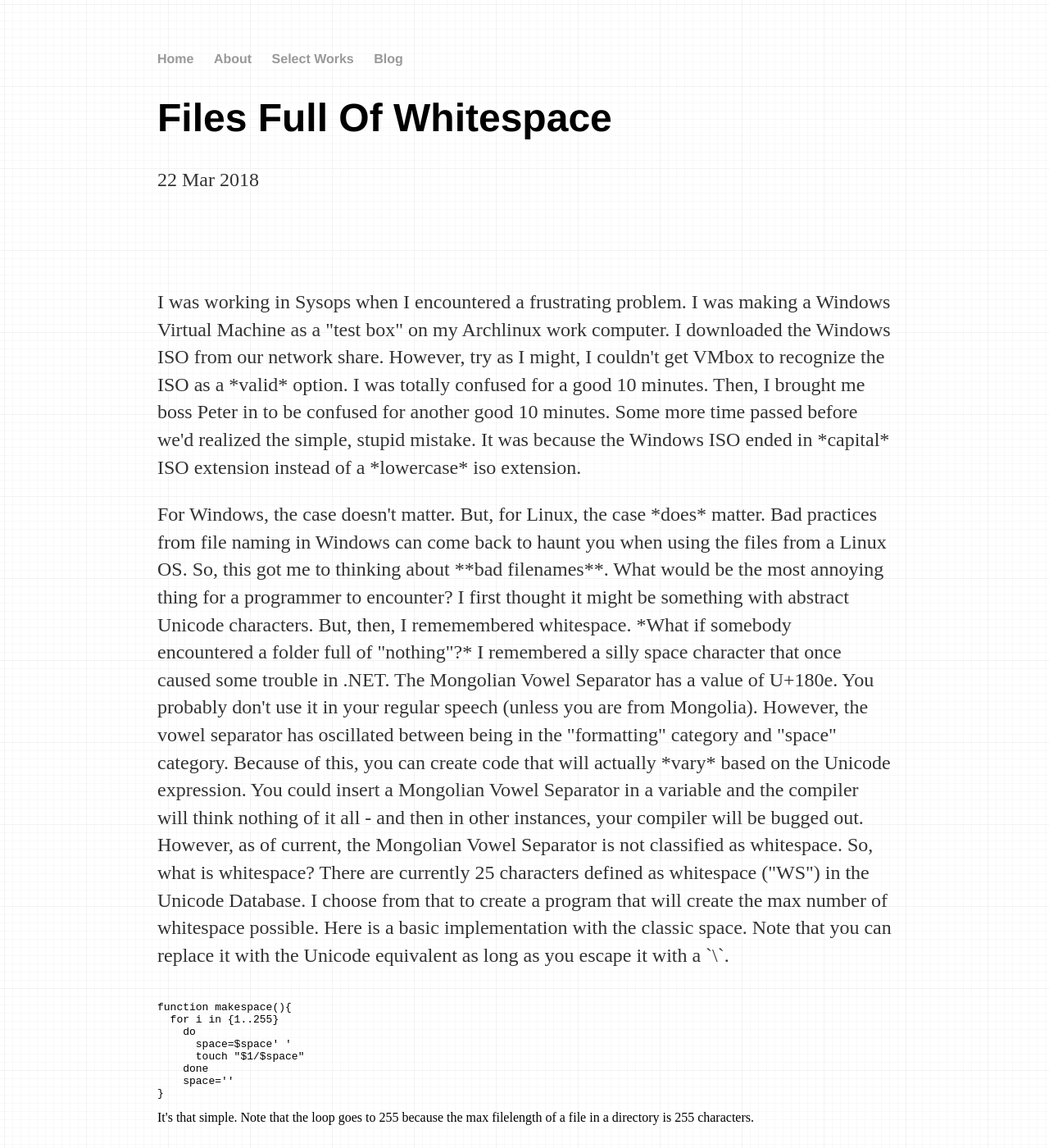
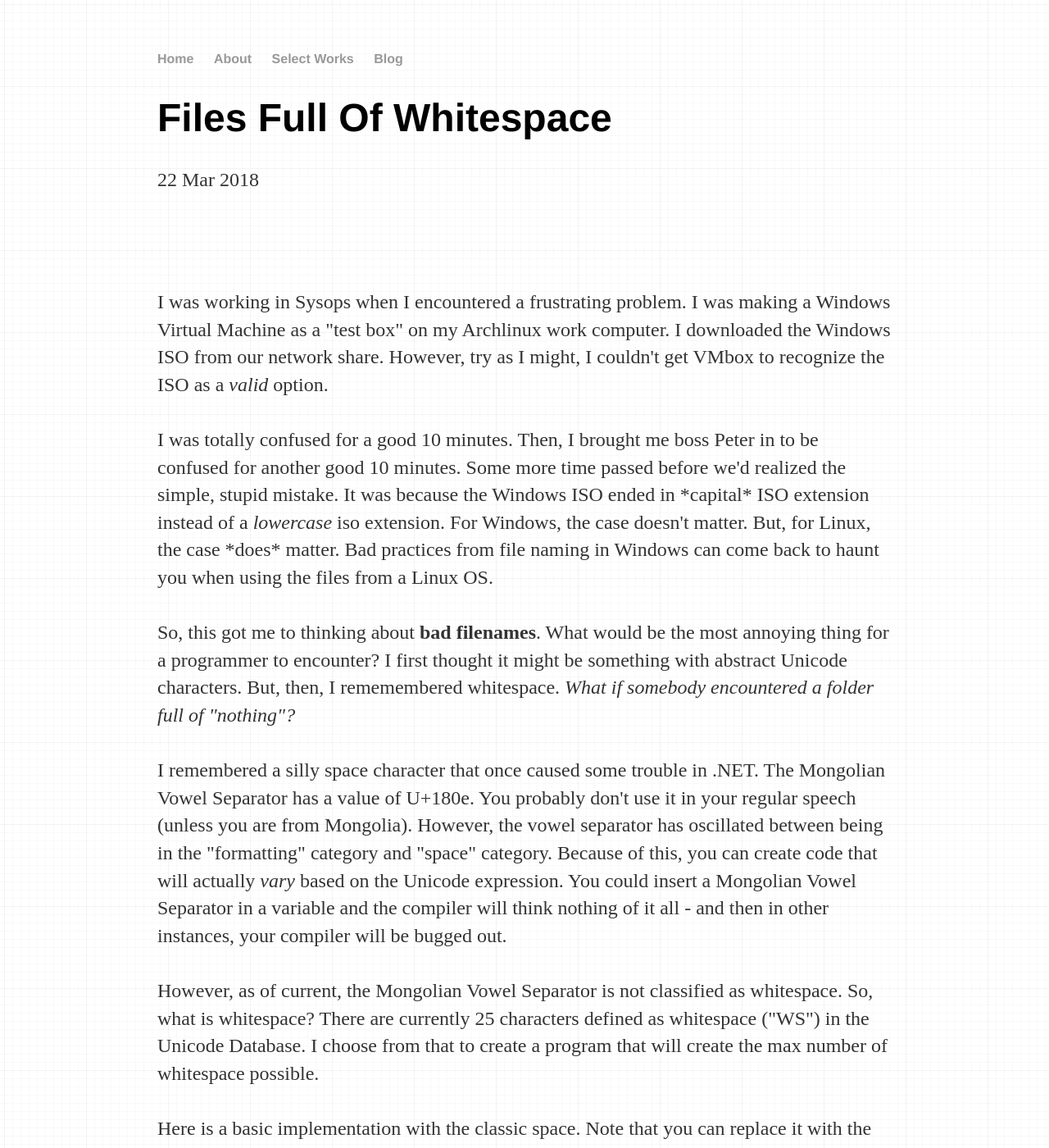
Before and after one commit to In-Verse/in-verse.github.io, a Jekyll site: the page built from _posts/2018-03-22-spacemaker.md, in a window 1280 px wide and 1400 px high. Shown: the whole window at 82% size. Built offline with Jekyll 4.4.1, drawn with Linux system fonts in a browser that asks for light colours; some of the changed text lies outside the part shown.

Commit message:
Fixed typesetting

```diff
--- a/_posts/2018-03-22-spacemaker.md
+++ b/_posts/2018-03-22-spacemaker.md
@@ -6,19 +6,25 @@ date: 2018-03-22
 <br>
 <br>
 <p>
-I was working in Sysops when I encountered a frustrating problem. I was making a Windows Virtual Machine as a "test box" on my Archlinux work computer. I downloaded the Windows ISO from our network share. However, try as I might, I couldn't get VMbox to recognize the ISO as a *valid* option.
-
-I was totally confused for a good 10 minutes. Then, I brought me boss Peter in to be confused for another good 10 minutes. Some more time passed before we'd realized the simple, stupid mistake. It was because the Windows ISO ended in *capital* ISO extension instead of a *lowercase* iso extension.
-<p>For Windows, the case doesn't matter. But, for Linux, the case *does* matter. Bad practices from file naming in Windows can come back to haunt you when using the files from a Linux OS.
-
-So, this got me to thinking about **bad filenames**. What would be the most annoying thing for a programmer to encounter? I first thought it might be something with abstract Unicode characters. But, then, I rememembered whitespace. *What if somebody encountered a folder full of "nothing"?*
-
-I remembered a silly space character that once caused some trouble in .NET. The Mongolian Vowel Separator has a value of U+180e. You probably don't use it in your regular speech (unless you are from Mongolia). However, the vowel separator has oscillated between being in the "formatting" category and "space" category. Because of this, you can create code that will actually *vary* based on the Unicode expression. You could insert a Mongolian Vowel Separator in a variable and the compiler will think nothing of it all - and then in other instances, your compiler will be bugged out.
-
+I was working in Sysops when I encountered a frustrating problem. I was making a Windows Virtual Machine as a "test box" on my Archlinux work computer. I downloaded the Windows ISO from our network share. However, try as I might, I couldn't get VMbox to recognize the ISO as a <em>valid</em> option.
+<br>
+<br>
+I was totally confused for a good 10 minutes. Then, I brought me boss Peter in to be confused for another good 10 minutes. Some more time passed before we'd realized the simple, stupid mistake. It was because the Windows ISO ended in *capital* ISO extension instead of a <em>lowercase</em> iso extension. For Windows, the case doesn't matter. But, for Linux, the case *does* matter. Bad practices from file naming in Windows can come back to haunt you when using the files from a Linux OS.
+<br>
+<br>
+So, this got me to thinking about <b>bad filenames</b>. What would be the most annoying thing for a programmer to encounter? I first thought it might be something with abstract Unicode characters. But, then, I rememembered whitespace. <em>What if somebody encountered a folder full of "nothing"?</em>
+<br>
+<br>
+I remembered a silly space character that once caused some trouble in .NET. The Mongolian Vowel Separator has a value of U+180e. You probably don't use it in your regular speech (unless you are from Mongolia). However, the vowel separator has oscillated between being in the "formatting" category and "space" category. Because of this, you can create code that will actually <em>vary</em> based on the Unicode expression. You could insert a Mongolian Vowel Separator in a variable and the compiler will think nothing of it all - and then in other instances, your compiler will be bugged out.
+<br>
+<br>
 However, as of current, the Mongolian Vowel Separator is not classified as whitespace. So, what is whitespace? There are currently 25 characters defined as whitespace ("WS") in the Unicode Database. I choose from that to create a program that will create the max number of whitespace possible.
-
+<br>
+<br>
 Here is a basic implementation with the classic space. Note that you can replace it with the Unicode equivalent as long as you escape it with a `\`.
-
+</p>
+<br>
+<br>
 <pre class="prettyprint"><code class="language-no-highlight">
 function makespace(){
   for i in {1..255}
@@ -28,21 +34,30 @@ function makespace(){
     done
     space=''
 }</code></pre>
-
+<br>
+<br>
 It's that simple.
-
+<br>
+<br>
 Note that the loop goes to 255 because the max filelength of a file in a directory is 255 characters.
-
+<br>
+<br><br>
 <h4>More Fun With SpaceMaker</h4>
-
+<br>
+<p>
 The program can write spaces to one directory. But, you can extend it to write to all possible directories if you look for `find`able directories. Put the result in a list that the program can while loop over. Now, you can write to directories on the server that you have permission to.
-
+</p>
+<br>
+<br>
 <pre class="prettyprint"><code class="language-no-highlight">
 find /home/ -type d \( -perm -o+w \) 2>/dev/null > ~/list.txt
 </code></pre>
-
+<br>
+<br>
+<p>
 Create a distinct timestamp for each file. Note that you need to check month, day, hour, and minute values if its less than 10 because you need to append a 0; it's just how the command `touch` takes timestamps.
-
+</p>
+<br>
 <pre class="prettyprint"><code class="language-no-highlight">
 function timestamp(){
   stamp=''
@@ -53,25 +68,27 @@ function timestamp(){
   ...
 }
 </code></pre>
-
+<br>
+<br>
+<p>
 Make variable size of each file made of space with `fortune`. Why? Because directing the output of fortune in a file will mean that it will be harder for users to delete files based on a fixed-or-empty size value.
-
+<br>
+<br>
 The biggest `fortune` size would be from a Iain M. Banks quote that outputs a file of size 2435. And the smallest would be "Chess tonight.", which outputs a size of 15. This is a huge range.
-
+<br>
+<br>
 Make a cronjob so that your program will relentlessly create spaces on a schedule.
-
+</p>
 <pre class="prettyprint"><code class="language-no-highlight">
 0 1 * * * /home/username/SpaceMaker.sh
 </code></pre>
 
-<h4>Why Would You Ever Need Files Full of Space?</h4>
-
+<h4>Why would you ever need files full of just whitespace?</h4>
+<p>
 I'll be honest, creating directories of whitespace is not practical. However, it's great to imagine. Having files full of whitespace means that you're going to start to be creative. If *all* the files are full of whitespace and you're looking for a secret/flag, what are you going to do? When you do a basic `ls`, the output will be, well, nothing. You can't rely on filenames. And, you don't want to `less` or `cat` through 255 files. This might force you to use regular expressions and `grep`.
-
 </p>
 
 <p>References:</p>
-
 <ul>
   <li><a href="https://codeblog.jonskeet.uk/2014/12/01/when-is-an-identifier-not-an-identifier-attack-of-the-mongolian-vowel-separator/">Attack of the Mongolian File Separator</a></li>
     <li><a href="https://www.unicode.org/versions/Unicode10.0.0/">Unicode Standard</a></li>
```
Also changed, not shown: _posts/2017-08-25-site-pico.md (+1 -4 lines).
